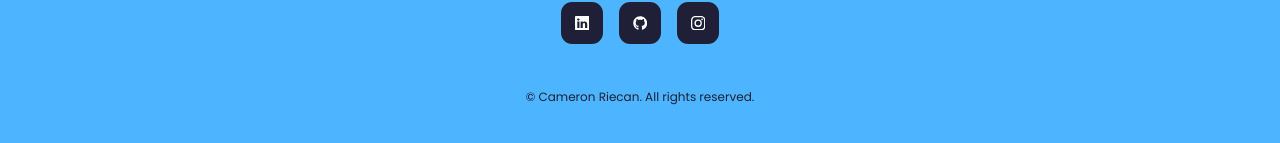
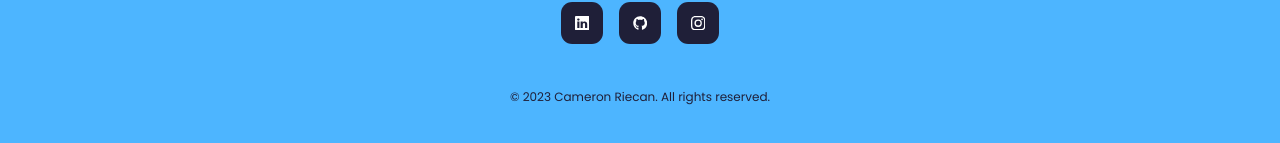
Before and after one commit to CameronRiecan/CameronRiecan.github.io, a React (Create React App) app: page / in a window 1280 px wide. Shown: the part 6475-6618 px from the top of the page. Built offline with nearby package versions, Linux system fonts and the light colour scheme.

Commit message:
add javascript to get new date and current year and put into footer next to copyright so it always displays the current year

```diff
--- a/src/components/footer/Footer.jsx
+++ b/src/components/footer/Footer.jsx
@@ -11,6 +11,9 @@ const Footer = () => {
       behavior: 'smooth',
     });
   };
+
+  let currentYear = new Date();
+  let theYear = currentYear.getFullYear();
 
   return (
     <footer>
@@ -33,7 +36,7 @@ const Footer = () => {
       </div>
 
       <div className="footer_copyright">
-        <small>&copy; Cameron Riecan. All rights reserved.</small>
+        <small>&copy; {theYear} Cameron Riecan. All rights reserved.</small>
       </div>
     </footer>
   )
```
